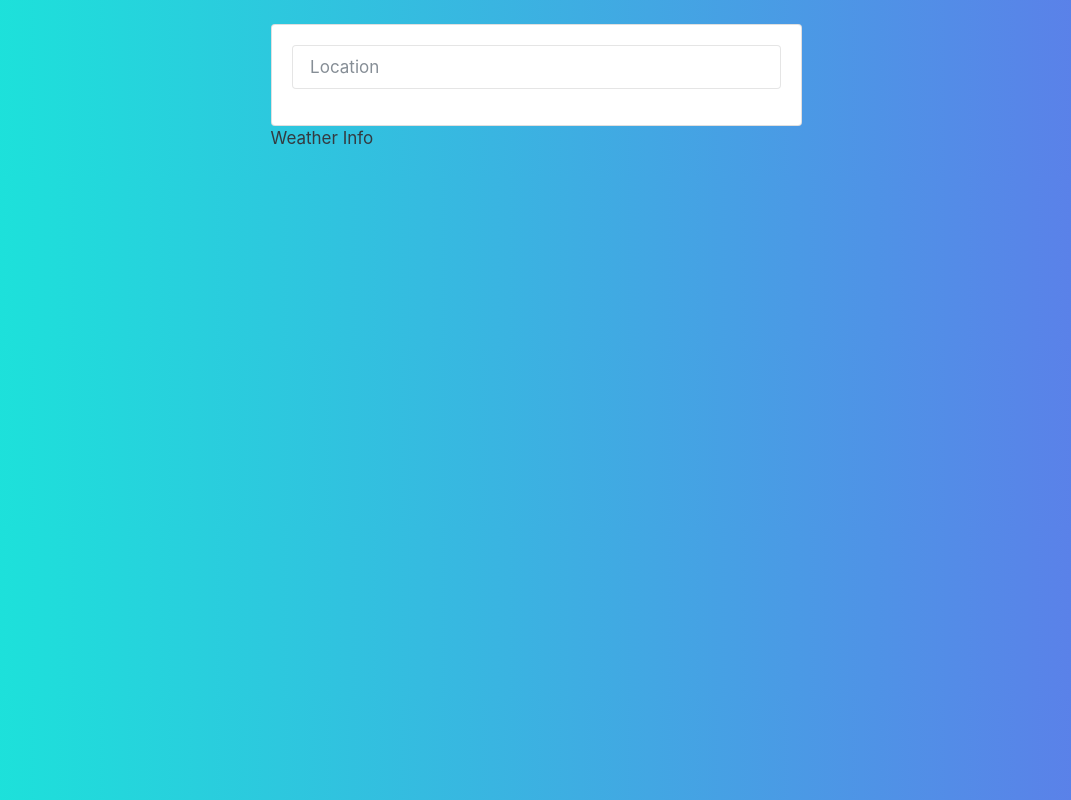
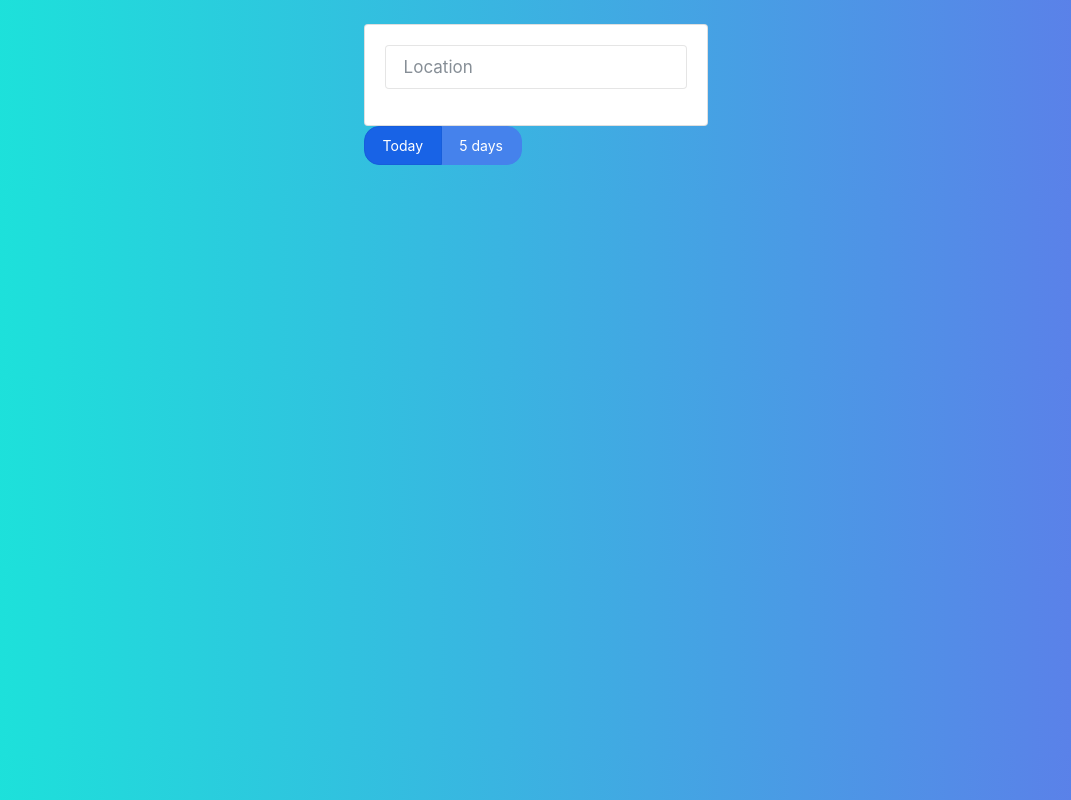
Before and after one commit to paulalenisb/weather-spa, a React (Create React App) app in the folder SPA/: page / in a window 1280 px wide. Shown: the whole page, without its empty margins (104-1175 px from the left). Built offline with nearby package versions, Linux system fonts and the light colour scheme.

Commit message:
feat: today weather

```diff
--- a/SPA/src/components/TodayWeather/TodayWheaterInfo.js
+++ b/SPA/src/components/TodayWeather/TodayWheaterInfo.js
@@ -1,9 +1,13 @@
 import React from 'react';
 
-export default function TodayWheaterInfo() {
+export default function TodayWheaterInfo({weather}) {
     return (
-        <div>
-            Weather Info
+    <div>
+        <div className='card card-body'>
+            <h5 className='mb-1'>{weather.name}, {weather.sys.country}</h5>
+            <p className='lead'>{Math.round(weather.main.temp)}°c</p>
+            <p className='lead'>{weather.weather[0].main}</p>
         </div>
+    </div>
     );
 }
--- a/SPA/src/components/Weather/WeatherButton.js
+++ b/SPA/src/components/Weather/WeatherButton.js
@@ -0,0 +1,27 @@
+import React from 'react';
+
+export default function WeatherButton(props) {
+    return (
+        <div className="btn-group btn-group-toggle" data-toggle="buttons">
+
+                <label className="btn btn-primary active">
+                    <input
+                        type="radio"
+                        name="options"
+                        id="option1"
+                        autoComplete="off"
+                        /> Today
+                </label>
+
+                <label className="btn btn-primary">
+                    <input
+                        type="radio"
+                        name="options"
+                        id="option2"
+                        autoComplete="off"/> 5 days
+                </label>
+
+
+        </div>
+    );
+}
--- a/SPA/src/components/views/Weather.js
+++ b/SPA/src/components/views/Weather.js
@@ -1,14 +1,52 @@
-import React from 'react';
+import React, { useState } from 'react';
 import WeatherImput from '../Weather/WeatherImput';
-import TodayWheater from '../views/TodayWeather';
+import WeatherButton from '../Weather/WeatherButton';
+// import TodayWheater from '../views/TodayWeather';
+import Api from '../data'
+import TodayWheaterInfo from '../TodayWeather/TodayWheaterInfo';
+
+
 
 export default function Weather() {
+
+    const [query, setQuery] = useState('');
+    const [weather, setWeather] = useState({})
+
+    const search = location => {
+        if (location.key === "Enter") {
+           fetch(`${Api.base}weather?q=${query}&units=metric&APPID=${Api.key}`)
+             .then(res => res.json())
+             .then(result => {
+                 setWeather(result);
+                 setQuery('');
+                 console.log(result);
+              } )
+         }
+       }
+
+
+
+    // const getWeather = e => {
+    //     console.log('submiting');
+    // }
     return (
+
     <div className='container p-4 '>
         <div className='row'>
-            <div className='col-md-6 mx-auto'>
-                <WeatherImput/>
-                <TodayWheater/>
+            <div className='col-md-4 mx-auto'>
+                <WeatherImput
+                    data={Api}
+                    query={query}
+                    setQuery={setQuery}
+                    search={search}
+                    />
+                <WeatherButton/>
+                {(typeof weather.main != "undefined") ? (
+                        <TodayWheaterInfo
+                        weather={weather}/>
+
+                ) : ('')}
+
             </div>
         </div>
     </div>
```
